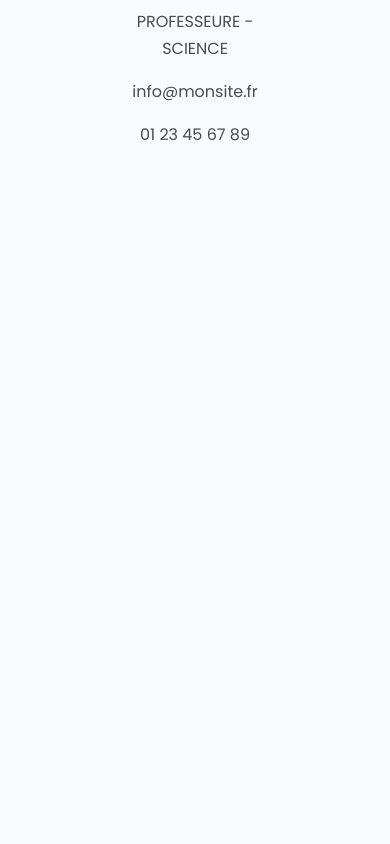
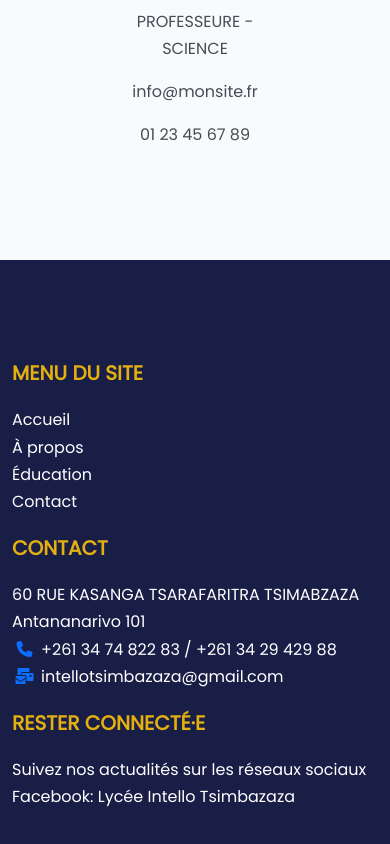
Before and after one commit to Radoniaina24/intello24, a Next.js app: page /about in a window 390 px wide. Shown: the part 3203-4047 px from the top of the page. Before the commit the page ends 3463 px from the top, so only its background shows below. Built offline with nearby package versions, Linux system fonts and the light colour scheme.

Commit message:
add bg body

```diff
--- a/src/app/layout.js
+++ b/src/app/layout.js
@@ -29,7 +29,7 @@ export default function RootLayout({ children }) {
         <BoostrapBundle />
         <Navbar />
         {children}
-        {/* <Footer /> */}
+        <Footer />
         <ScrollTopBtn />
       </body>
     </html>
--- a/src/components/Footer/Footer.js
+++ b/src/components/Footer/Footer.js
@@ -1,12 +1,13 @@
 import Link from 'next/link';
-
+import {FontAwesomeIcon} from "@fortawesome/react-fontawesome";
+import { faMailBulk, faPhone, faSms } from '@fortawesome/free-solid-svg-icons';
 function Footer(props) {
   return (
-    <footer className='footer  text-white py-6 '>
+    <footer className='footer text-white py-6 bg-dark'>
       <div className='container'>
         <div className='row'>
-          <div className='col-12 col-md-4'>
-            <p className='lead'>MENU DU SITE</p>
+          <div className='col-12 col-md-4' data-aos="fade-down">
+            <p className='lead text-secondary fw-bold '>MENU DU SITE</p>
             <ul className='list-unstyled'>
               <li className='list-item'>
                 <Link className='nav-link' href='/'>
@@ -31,22 +32,26 @@ function Footer(props) {
             </ul>
           </div>
 
-          <div className='col-12 col-md-4'>
-            <p className='lead'>CONTACT</p>
+          <div className='col-12 col-md-4' data-aos="fade-down">
+            <p className='lead text-secondary fw-bold'>CONTACT</p>
             <ul className='list-unstyled'>
               <li className='list-item'>
                 60 RUE KASANGA TSARAFARITRA TSIMABZAZA
               </li>
               <li className='list-item'>Antananarivo 101</li>
               <li className='list-item'>
-                Tel: +261 34 74 822 83 / +261 34 29 429 88
+                <FontAwesomeIcon icon={faPhone} className={"text-primary fontAwesome"}/>
+                <span className='ms-1'>+261 34 74 822 83 / +261 34 29 429 88</span>
               </li>
-              <li className='list-item'>intellotsimbazaza@gmail.com</li>
+              <li className='list-item'>
+                <FontAwesomeIcon icon={faMailBulk} className={"text-primary fontAwesome"}/>
+                 <span className='ms-1'>intellotsimbazaza@gmail.com</span>
+               </li>
             </ul>
           </div>
 
-          <div className='col-12 col-md-4'>
-            <p className='lead'>RESTER CONNECTÉ·E</p>
+          <div className='col-12 col-md-4' data-aos="fade-down">
+            <p className='lead text-secondary fw-bold'>RESTER CONNECTÉ·E</p>
             <ul className='list-unstyled'>
               <li className='list-item'>
                 Suivez nos actualités sur les réseaux sociaux
--- a/src/components/Slogan/Slogan.jsx
+++ b/src/components/Slogan/Slogan.jsx
@@ -5,7 +5,7 @@ function Slogan(){
         <>
           <div className='row text-center align-items-center justify-content-center'>
             <div className="col-md-6">
-            <h1>
+            <h2>
               <span style={{ color: "#ebe0c2"}}>La </span>
               <span style={{color:"#c64f43"}}>
                 réussite
@@ -23,7 +23,8 @@ function Slogan(){
                     cursor={false}
                 />
                 </span>
-                </h1>
+                </h2>
+                <button className='btn btn-sm btn-secondary text-white'>En savoir plus</button>
             </div>
           </div>
         </>
--- a/src/components/Testimonials/Testimonials.js
+++ b/src/components/Testimonials/Testimonials.js
@@ -7,7 +7,7 @@ import {faArrowCircleLeft, faArrowCircleRight} from "@fortawesome/free-solid-svg
 import Image from 'next/image';
 function Testimonials(props) {
     return (
-        <section id="testimonials" className="testimonials bg-light py-4">
+        <section id="testimonials" className="testimonials py-4">
             <div id="testimonialCarousel" className="carousel slide">
                 <div className="carousel-inner">
                     <div className="carousel-item active">
--- a/src/theme/scss/styles.scss
+++ b/src/theme/scss/styles.scss
@@ -121,9 +121,11 @@
   }
 }
 .cls-1 {
-  fill: var(--bs-light);
+  fill: var(--bs-light)
 }
-
+.transformation{
+  transform: rotate(-180deg);
+}
 //fonts
 .roboto {
   font-family: var(--font-roboto);
@@ -179,7 +181,8 @@
   opacity: 1;
 }
 body{
-  background-color: var(--bs-light);
+  background-image: -webkit-linear-gradient(136deg, #5ca22a 30%, #5098c8 47%, #ffcd707c 20%);
+  background-image: linear-gradient(136deg, #5ca22a 30%, #5098c8 47%, #ffcd7083 20%);
 }
 .systeme .fontAwesome{
   width: 25px;
```
Also changed, not shown: src/app/page.js (+4 -6 lines), src/components/Details/Details.jsx (+9 -4 lines), src/components/Details/Details2.js (+5 -2 lines), src/components/Home/Home.jsx (added, +14 -0 lines), src/components/Stats/Stats.js (+4 -4 lines), src/components/Systeme/Systeme.jsx (+6 -5 lines).
